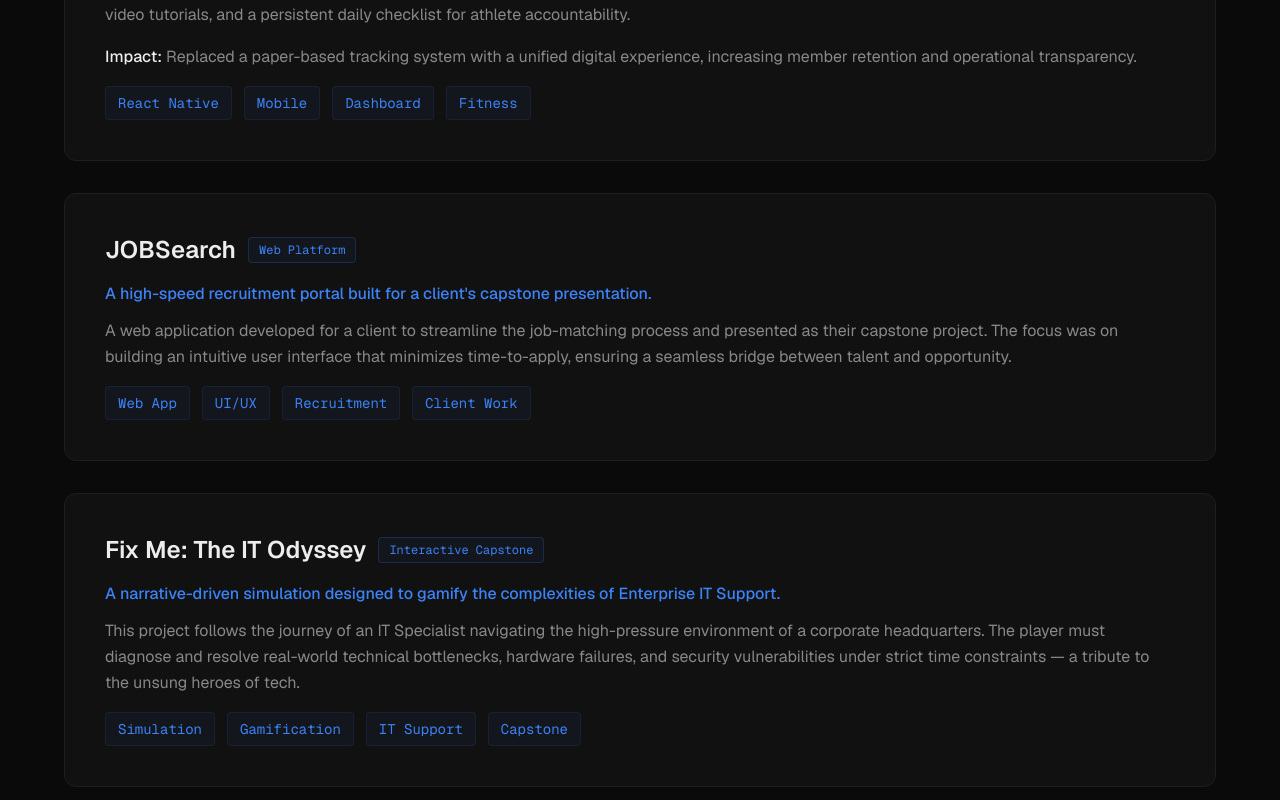
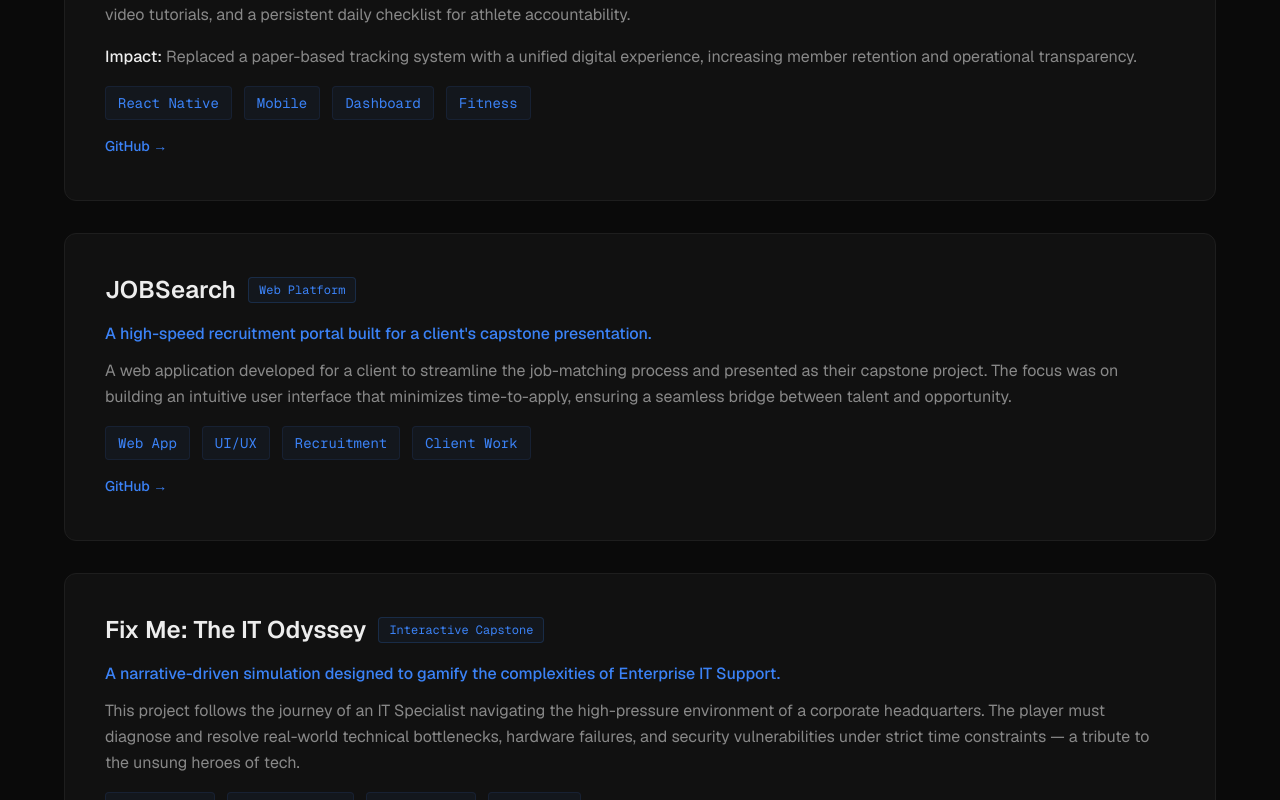
Before and after one commit to mangfredo/portfolio, a Next.js app: page / in a window 1280 px wide. Shown: the part 3680-4480 px from the top of the page. Built offline with nearby package versions, Linux system fonts and the light colour scheme.

Commit message:
add github links to client projects

```diff
--- a/src/components/PersonalProjects.tsx
+++ b/src/components/PersonalProjects.tsx
@@ -20,6 +20,7 @@ const projects = [
     impact:
       "Replaced a paper-based tracking system with a unified digital experience, increasing member retention and operational transparency.",
     tags: ["React Native", "Mobile", "Dashboard", "Fitness"],
+    link: "https://github.com/mangfredo/Zamora-Gym-App",
   },
   {
     title: "JOBSearch",
@@ -29,6 +30,7 @@ const projects = [
       "A web application developed for a client to streamline the job-matching process and presented as their capstone project. The focus was on building an intuitive user interface that minimizes time-to-apply, ensuring a seamless bridge between talent and opportunity.",
     impact: null,
     tags: ["Web App", "UI/UX", "Recruitment", "Client Work"],
+    link: "https://github.com/mangfredo/JOBSearch",
   },
   {
     title: "Fix Me: The IT Odyssey",
@@ -39,6 +41,7 @@ const projects = [
       "This project follows the journey of an IT Specialist navigating the high-pressure environment of a corporate headquarters. The player must diagnose and resolve real-world technical bottlenecks, hardware failures, and security vulnerabilities under strict time constraints — a tribute to the unsung heroes of tech.",
     impact: null,
     tags: ["Simulation", "Gamification", "IT Support", "Capstone"],
+    link: "https://github.com/mangfredo/Fix-Me-Game",
   },
   {
     title: "TaskManagementApp",
@@ -48,6 +51,7 @@ const projects = [
       "Built to a client's requirements for a lightweight, secure, and offline-capable task management system. Optimized for speed and native Windows integration, allowing the client to manage sensitive workflows with zero external latency.",
     impact: null,
     tags: ["Windows Forms", "C#", "Desktop", "Offline"],
+    link: "https://github.com/mangfredo/Task-Management-App",
   },
   {
     title: "Exotech",
@@ -58,6 +62,7 @@ const projects = [
       "Born from the realization that standard retail POS systems aren't designed for the unique inventory and pricing models of exotic food markets. Exotech offers a specialized Windows Forms interface that manages high-value, rare-stock items with the precision of an enterprise retail engine.",
     impact: null,
     tags: ["POS", "Windows Forms", "C#", "Inventory"],
+    link: "https://github.com/mangfredo/Exotech",
   },
 ];
 
@@ -151,7 +156,7 @@ export default function PersonalProjects() {
                   className="sel-invert inline-flex items-center gap-1.5 mt-4 text-sm font-medium transition-colors hover:opacity-80"
                   style={{ color: "var(--accent)" }}
                 >
-                  Visit Site →
+                  {p.link.includes("github.com") ? "GitHub →" : "Visit Site →"}
                 </a>
               )}
             </article>
```
